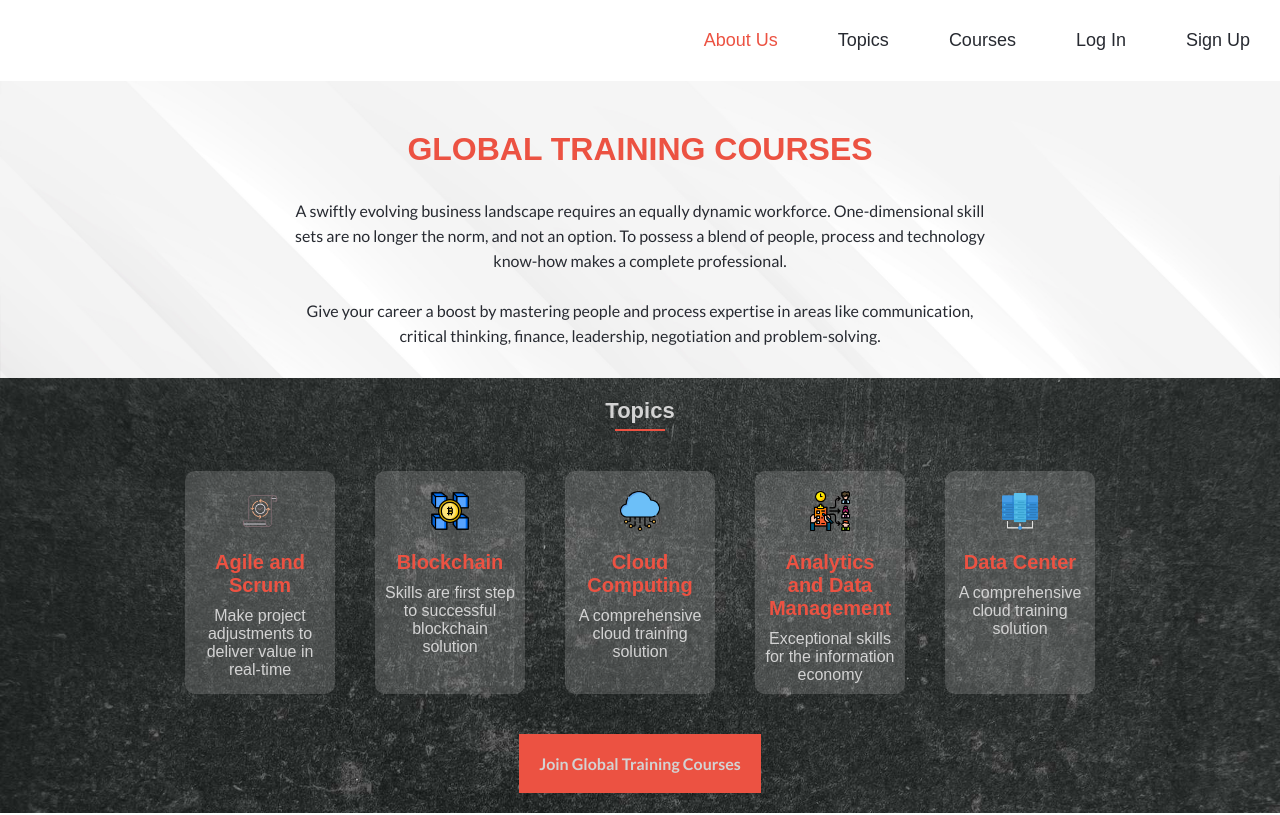
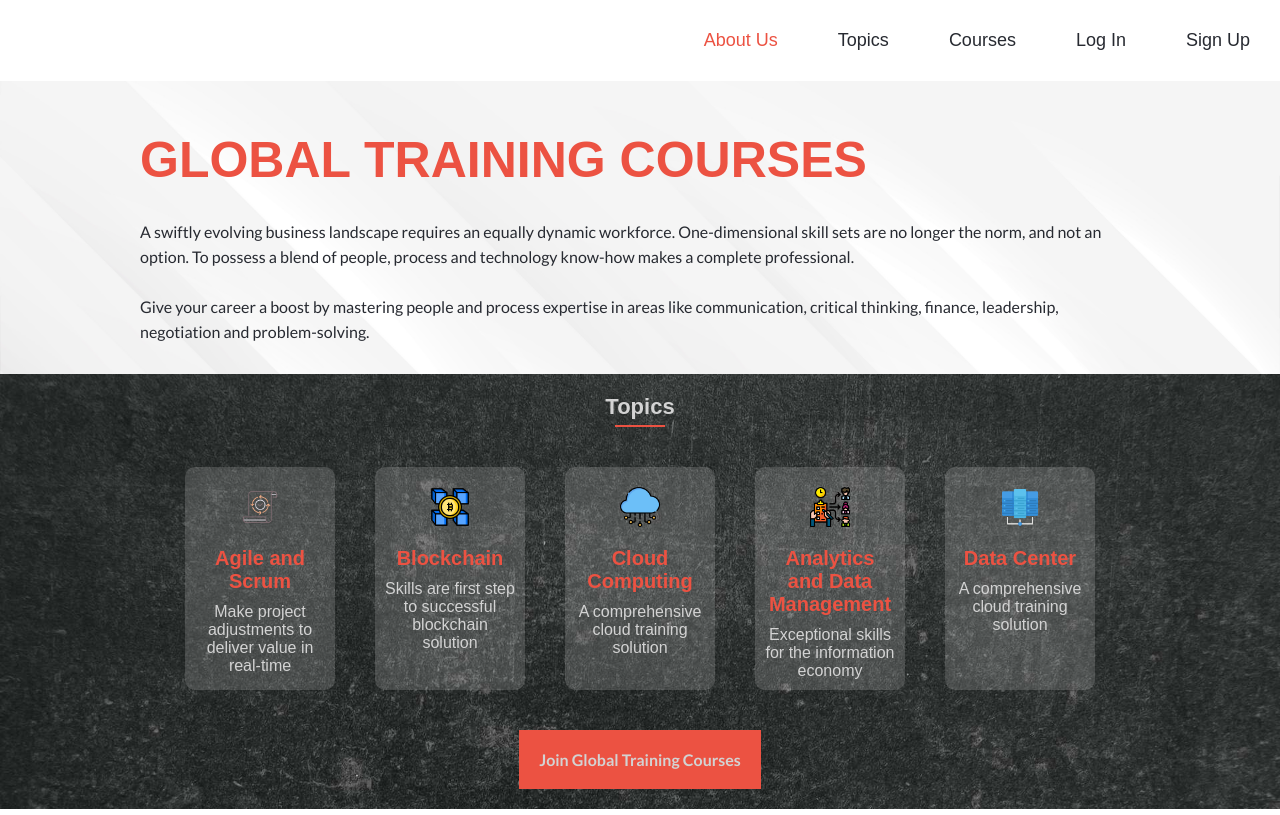
Before and after one commit to Dredwell/capstone-project-module-1, a plain HTML site: page index.html in a window 1280 px wide. Shown: the top 815 px of the page. Drawn offline with Linux system fonts and the light colour scheme; a web font is replaced by a local one.

Commit message:
Fixed desktop styles

```diff
--- a/styles/about-styles.css
+++ b/styles/about-styles.css
@@ -8,6 +8,11 @@
   margin: 0;
   padding: 0;
   font-family: 'Leto', sans-serif;
+}
+
+header p {
+  max-width: 700px;
+  text-align: center;
 }
 
 .about-info {
--- a/styles/nav-bar.css
+++ b/styles/nav-bar.css
@@ -93,11 +93,6 @@ header h1 {
     padding: 0;
   }
 
-  header p {
-    max-width: 700px;
-    text-align: center;
-  }
-
   .nav-mobile {
     display: none;
   }
--- a/styles/styles.css
+++ b/styles/styles.css
@@ -8,6 +8,17 @@
   margin: 0;
   padding: 0;
   font-family: 'Leto', sans-serif;
+}
+
+header h1 {
+  text-align: left;
+  font-size: 50px;
+  width: 1000px;
+}
+
+header p {
+  max-width: 1000px;
+  text-align: left;
 }
 
 .topics {
```
